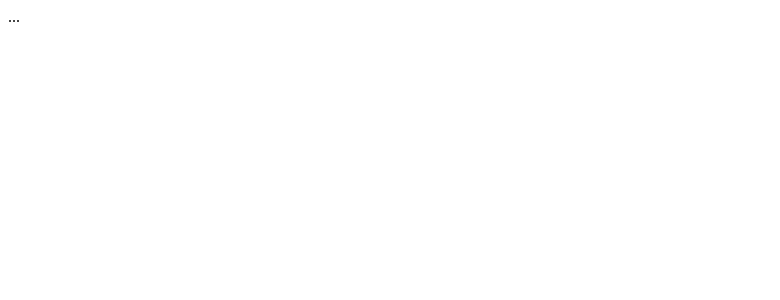
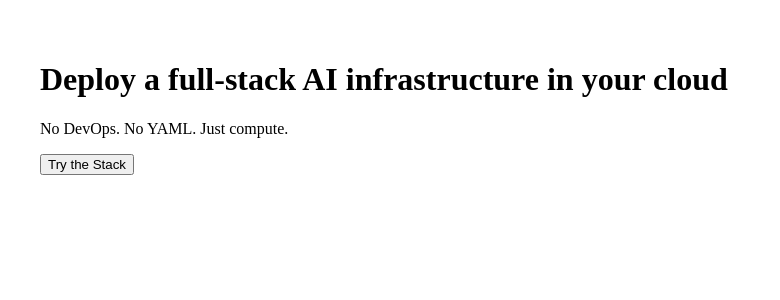
Before and after one commit to Commastory/landing, a Next.js app: page /poc-ai in a window 1280 px wide. Shown: the top 300 px of the page, without its empty margins (0-780 px from the left). Built offline with nearby package versions, Linux system fonts and the light colour scheme.

Commit message:
Update poc-ai.js

```diff
--- a/pages/poc-ai.js
+++ b/pages/poc-ai.js
@@ -1,5 +1,9 @@
 export default function PocLanding() {
   return (
-    <div>...</div>
-  )
+    <div style={{ padding: "2rem" }}>
+      <h1>Deploy a full-stack AI infrastructure in your cloud</h1>
+      <p>No DevOps. No YAML. Just compute.</p>
+      <button>Try the Stack</button>
+    </div>
+  );
 }
```
